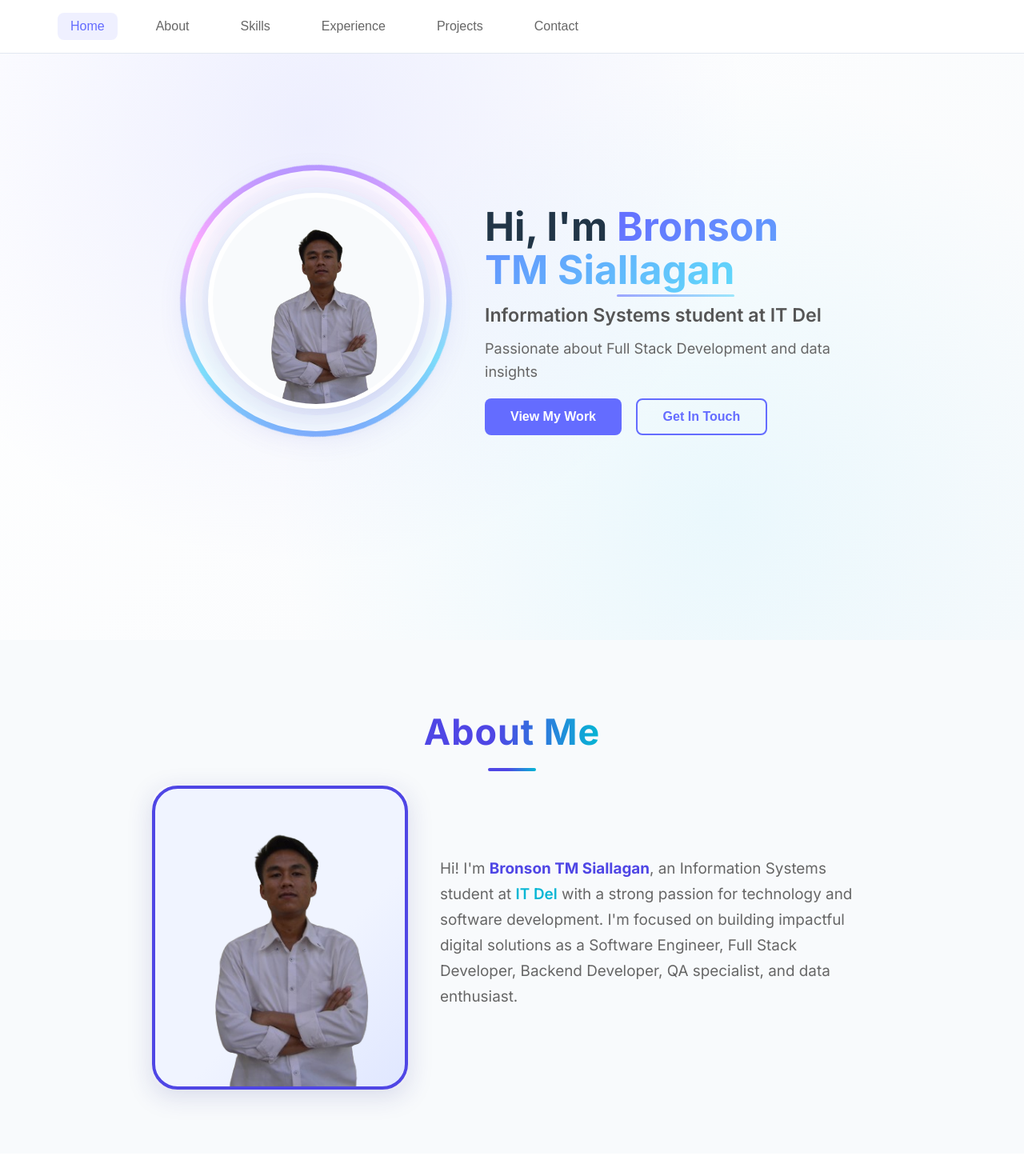
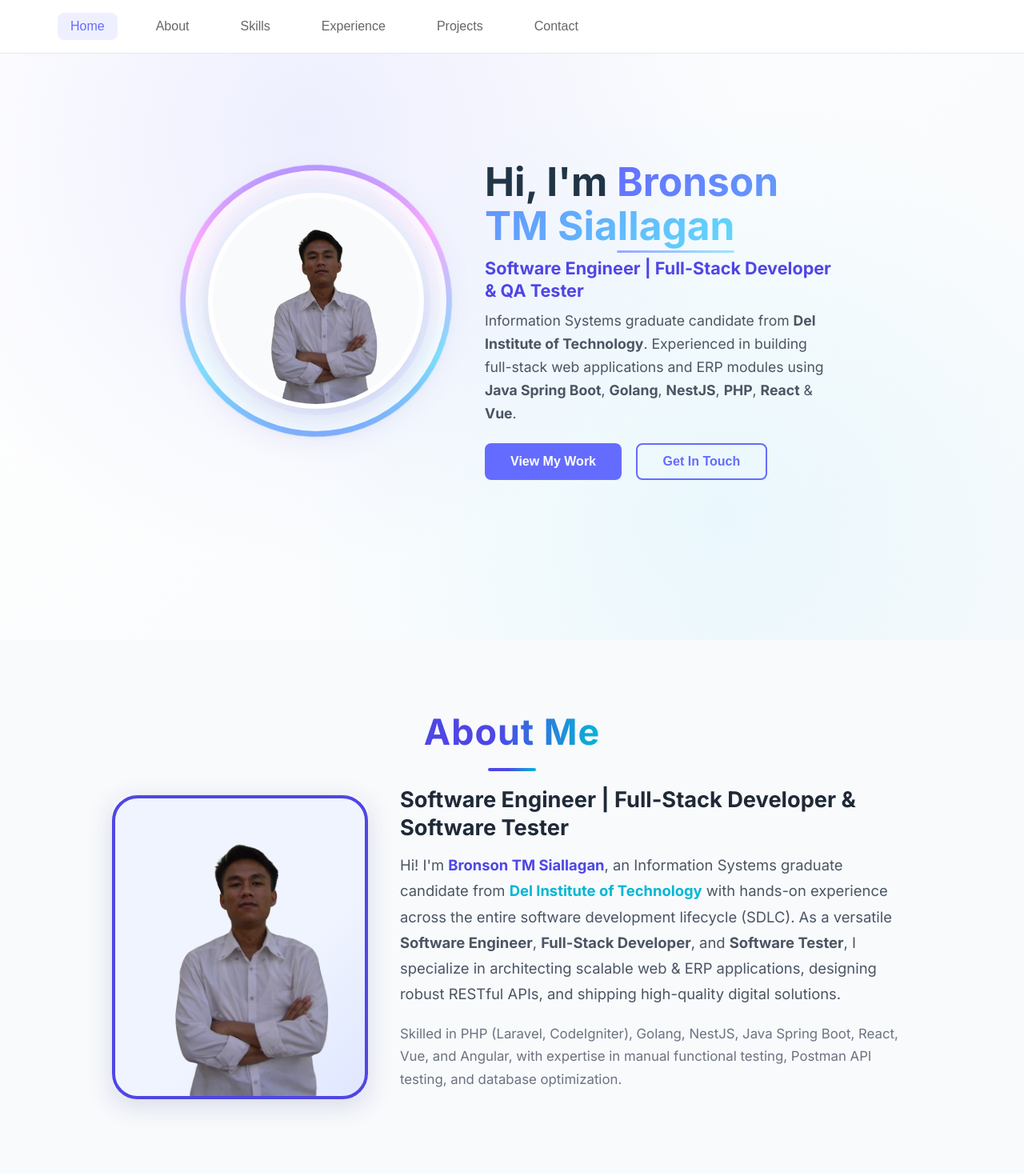
Before and after one commit to Bronsonsiallagan/Bronson-DevPortfolio, a React (Vite) app: page / in a window 1280 px wide. Shown: the top 1470 px of the page at 80% size. Built offline with nearby package versions, Linux system fonts and the light colour scheme.

Commit message:
Refine hero and about section descriptions

```diff
--- a/src/App.tsx
+++ b/src/App.tsx
@@ -41,11 +41,11 @@ function App() {
             </div>
           </div>
           {/* Text on the right */}
-          <div style={{ flex: '1 1 340px', minWidth: 320, maxWidth: 600, textAlign: 'left', display: 'flex', flexDirection: 'column', alignItems: 'flex-start', justifyContent: 'center' }}>
+          <div style={{ flex: '1 1 340px', minWidth: 320, maxWidth: 620, textAlign: 'left', display: 'flex', flexDirection: 'column', alignItems: 'flex-start', justifyContent: 'center' }}>
             <h1 className="hero-title" style={{ fontSize: '3.1rem', fontWeight: 800, marginBottom: '0.7rem', lineHeight: 1.1 }}>Hi, I'm <span className="highlight">Bronson TM Siallagan</span></h1>
-            <p className="hero-subtitle" style={{ fontSize: '1.45rem', fontWeight: 600, color: '#555', marginBottom: '0.5rem' }}>Information Systems student at IT Del</p>
-            <p className="hero-description" style={{ fontSize: '1.13rem', color: '#666', marginBottom: '1.2rem', lineHeight: 1.6 }}>
-              Passionate about Full Stack Development and data insights<br />
+            <p className="hero-subtitle" style={{ fontSize: '1.35rem', fontWeight: 700, color: '#4F46E5', marginBottom: '0.6rem', lineHeight: 1.3 }}>Software Engineer | Full-Stack Developer & QA Tester</p>
+            <p className="hero-description" style={{ fontSize: '1.1rem', color: '#4b5563', marginBottom: '1.4rem', lineHeight: 1.65 }}>
+              Information Systems graduate candidate from <strong>Del Institute of Technology</strong>. Experienced in building full-stack web applications and ERP modules using <strong>Java Spring Boot</strong>, <strong>Golang</strong>, <strong>NestJS</strong>, <strong>PHP</strong>, <strong>React</strong> & <strong>Vue</strong>.
             </p>
             <div className="hero-buttons" style={{ display: 'flex', gap: '1.1rem' }}>
               <button onClick={() => scrollToSection('projects')} className="btn-primary">View My Work</button>
@@ -84,9 +84,15 @@ function App() {
                 onMouseOut={e => e.currentTarget.style.transform = 'scale(1)'}
               />
             </div>
-            <div className="about-text" style={{ maxWidth: '540px', textAlign: 'left', marginTop: 0 }}>
-              <p style={{ fontSize: '1.18rem', marginBottom: '0.7rem', lineHeight: 1.7 }}>
-                Hi! I'm <span style={{ color: '#4F46E5', fontWeight: 700 }}>Bronson TM Siallagan</span>, an Information Systems student at <span style={{ color: '#06b6d4', fontWeight: 600 }}>IT Del</span> with a strong passion for technology and software development. I'm focused on building impactful digital solutions as a Software Engineer, Full Stack Developer, Backend Developer, QA specialist, and data enthusiast.
+            <div className="about-text" style={{ maxWidth: '640px', textAlign: 'left', marginTop: 0 }}>
+              <h3 style={{ fontSize: '1.7rem', fontWeight: 800, color: '#1f2937', marginBottom: '0.8rem', lineHeight: 1.3 }}>
+                Software Engineer | Full-Stack Developer & Software Tester
+              </h3>
+              <p style={{ fontSize: '1.15rem', color: '#4b5563', marginBottom: '1.2rem', lineHeight: 1.75 }}>
+                Hi! I'm <span style={{ color: '#4F46E5', fontWeight: 700 }}>Bronson TM Siallagan</span>, an Information Systems graduate candidate from <span style={{ color: '#06b6d4', fontWeight: 700 }}>Del Institute of Technology</span> with hands-on experience across the entire software development lifecycle (SDLC). As a versatile <strong>Software Engineer</strong>, <strong>Full-Stack Developer</strong>, and <strong>Software Tester</strong>, I specialize in architecting scalable web & ERP applications, designing robust RESTful APIs, and shipping high-quality digital solutions.
+              </p>
+              <p style={{ fontSize: '1.05rem', color: '#6b7280', lineHeight: 1.7 }}>
+                Skilled in PHP (Laravel, CodeIgniter), Golang, NestJS, Java Spring Boot, React, Vue, and Angular, with expertise in manual functional testing, Postman API testing, and database optimization.
               </p>
             </div>
           </div>
```
Lines whose indentation alone changed are shown as unchanged.
